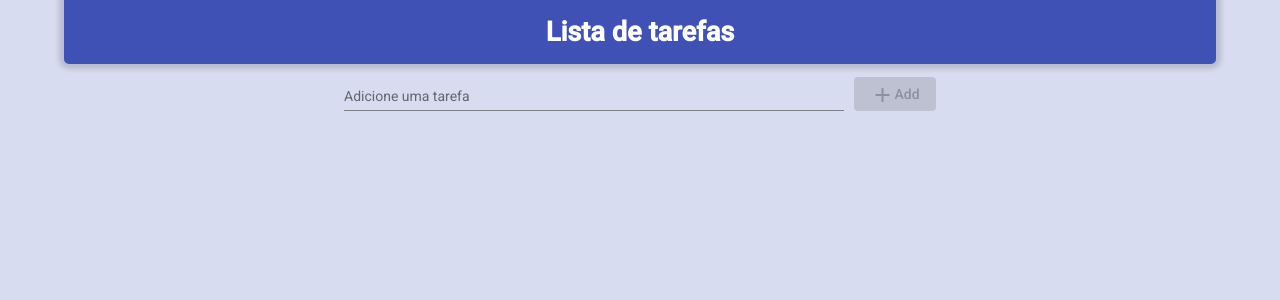
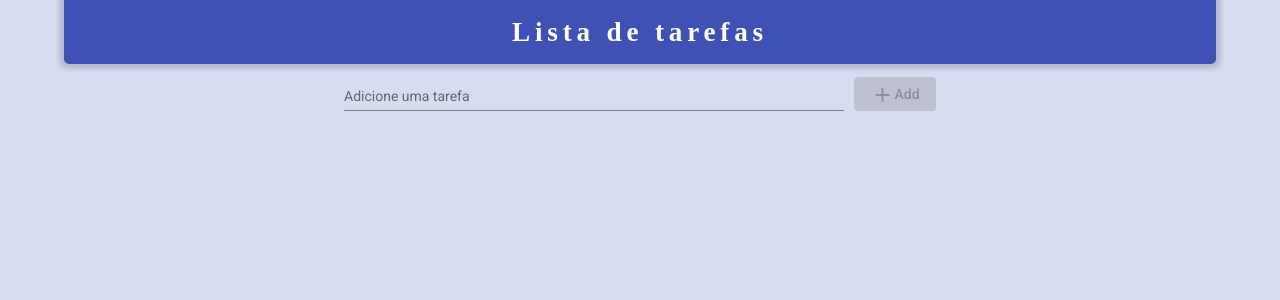
Before and after one commit to ranielsobrinho/AngularToDo, an Angular app: page / in a window 1280 px wide. Shown: the top 300 px of the page. Built offline with nearby package versions, Linux system fonts and the light colour scheme.

Commit message:
Changed font familt and add space between the letters

```diff
--- a/src/app/pages/main-layout/main-layout.component.css
+++ b/src/app/pages/main-layout/main-layout.component.css
@@ -16,6 +16,11 @@ mat-toolbar {
     box-shadow: 0px 0px 5px 5px rgba(0, 0, 0, 0.15);
 }
 
+span{
+    font-family: 'Times New Roman', Times, serif;
+    letter-spacing: .3rem;
+}
+
 @media (max-width: 700px){
     .page-content{
         max-width: 100%;
```
